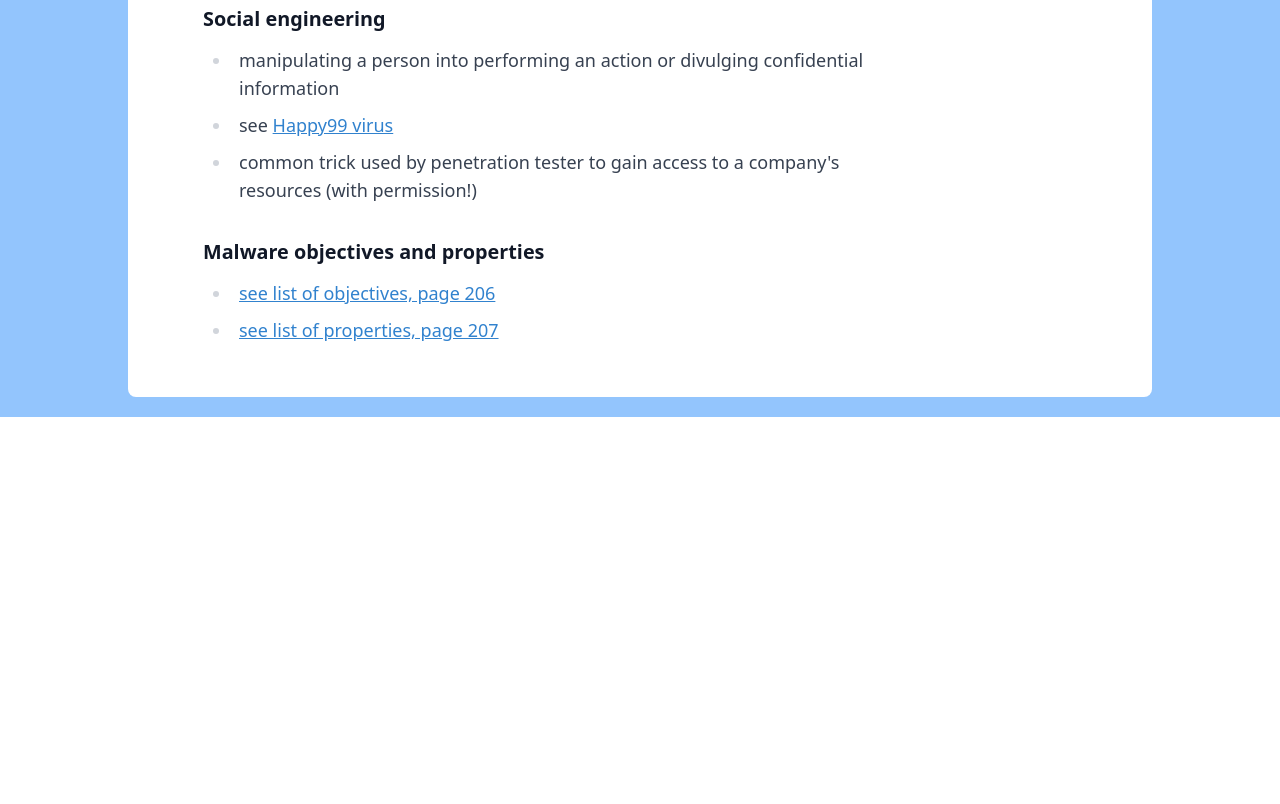
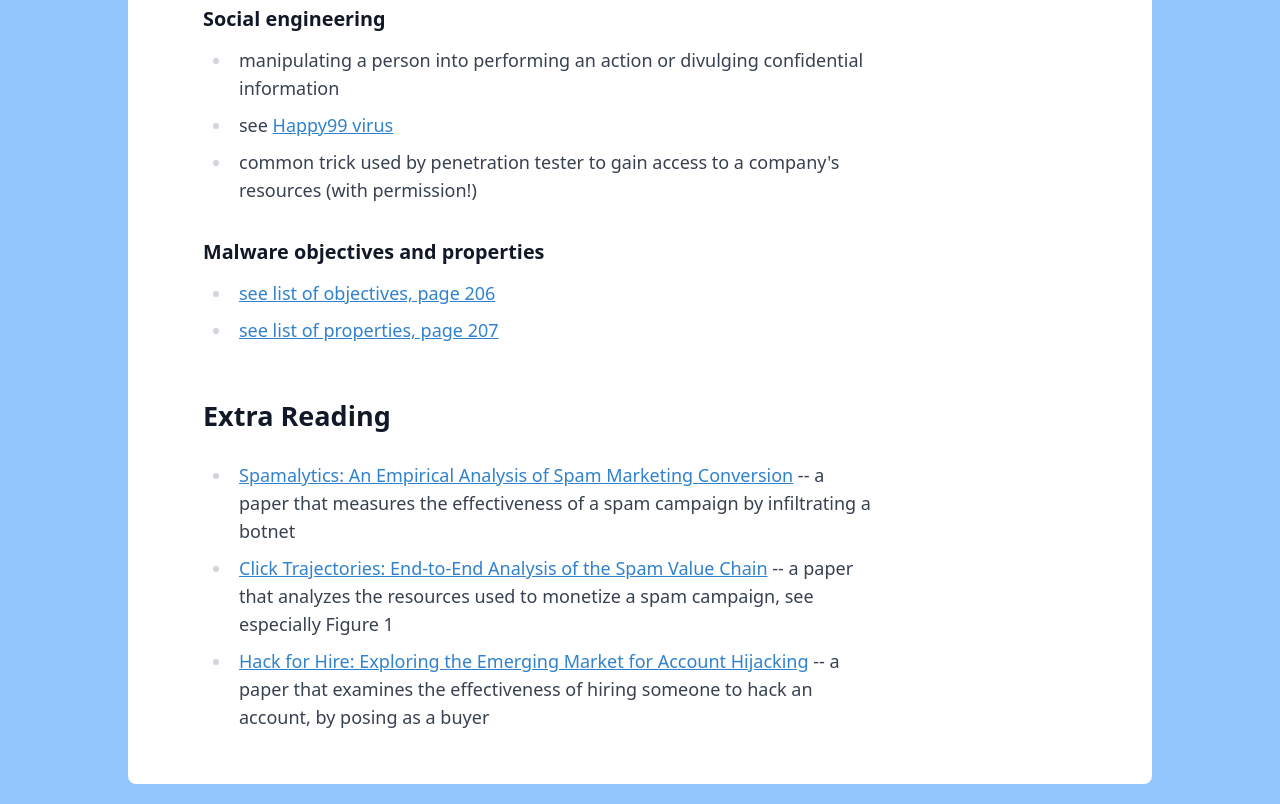
Before and after one commit to zappala/cs465-web, an Astro site: page /winter2024/notes/other-malware in a window 1280 px wide. Shown: the part 2246-3050 px from the top of the page. Before the commit the page ends 2663 px from the top, so only its background shows below. Built offline with nearby package versions, Linux system fonts and the light colour scheme; Astro itself is replaced by a stand-in of ours.

Commit message:
updated notes

```diff
--- a/src/pages/winter2024/notes/other-malware.mdx
+++ b/src/pages/winter2024/notes/other-malware.mdx
@@ -65,3 +65,9 @@ layout: ../../../semesters/Winter2024Markdown.astro
 
 - [see list of objectives, page 206](https://people.scs.carleton.ca/~paulv/toolsjewels/TJrev1/ch7-rev1.pdf)
 - [see list of properties, page 207](https://people.scs.carleton.ca/~paulv/toolsjewels/TJrev1/ch7-rev1.pdf)
+
+## Extra Reading
+
+- [Spamalytics: An Empirical Analysis of Spam Marketing Conversion](https://dl.acm.org/doi/pdf/10.1145/1455770.1455774) -- a paper that measures the effectiveness of a spam campaign by infiltrating a botnet
+- [Click Trajectories: End-to-End Analysis of the Spam Value Chain](https://cseweb.ucsd.edu//~savage/papers/Oakland11.pdf) -- a paper that analyzes the resources used to monetize a spam campaign, see especially Figure 1
+- [Hack for Hire: Exploring the Emerging Market for Account Hijacking](https://www.sysnet.ucsd.edu/~voelker/pubs/hackforhire-www19.pdf) -- a paper that examines the effectiveness of hiring someone to hack an account, by posing as a buyer
```
